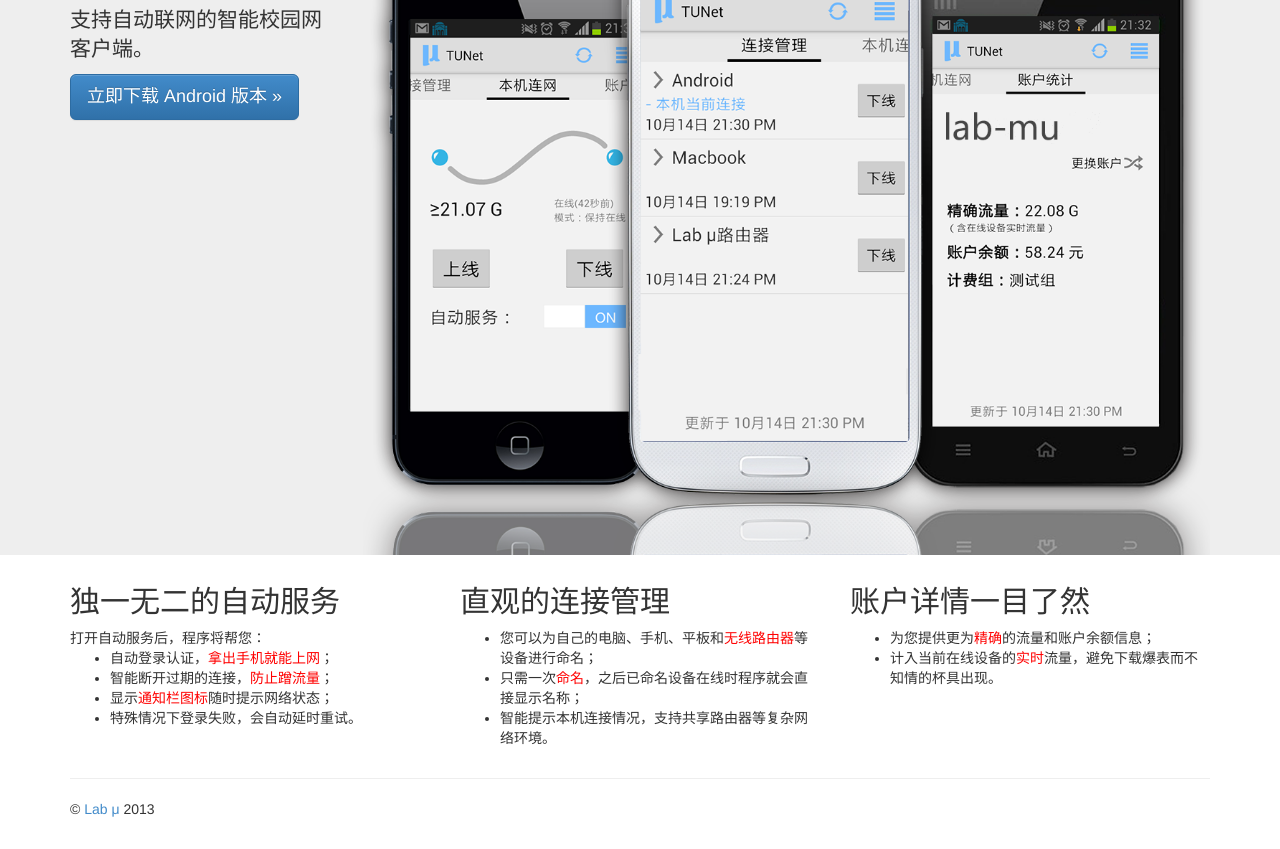
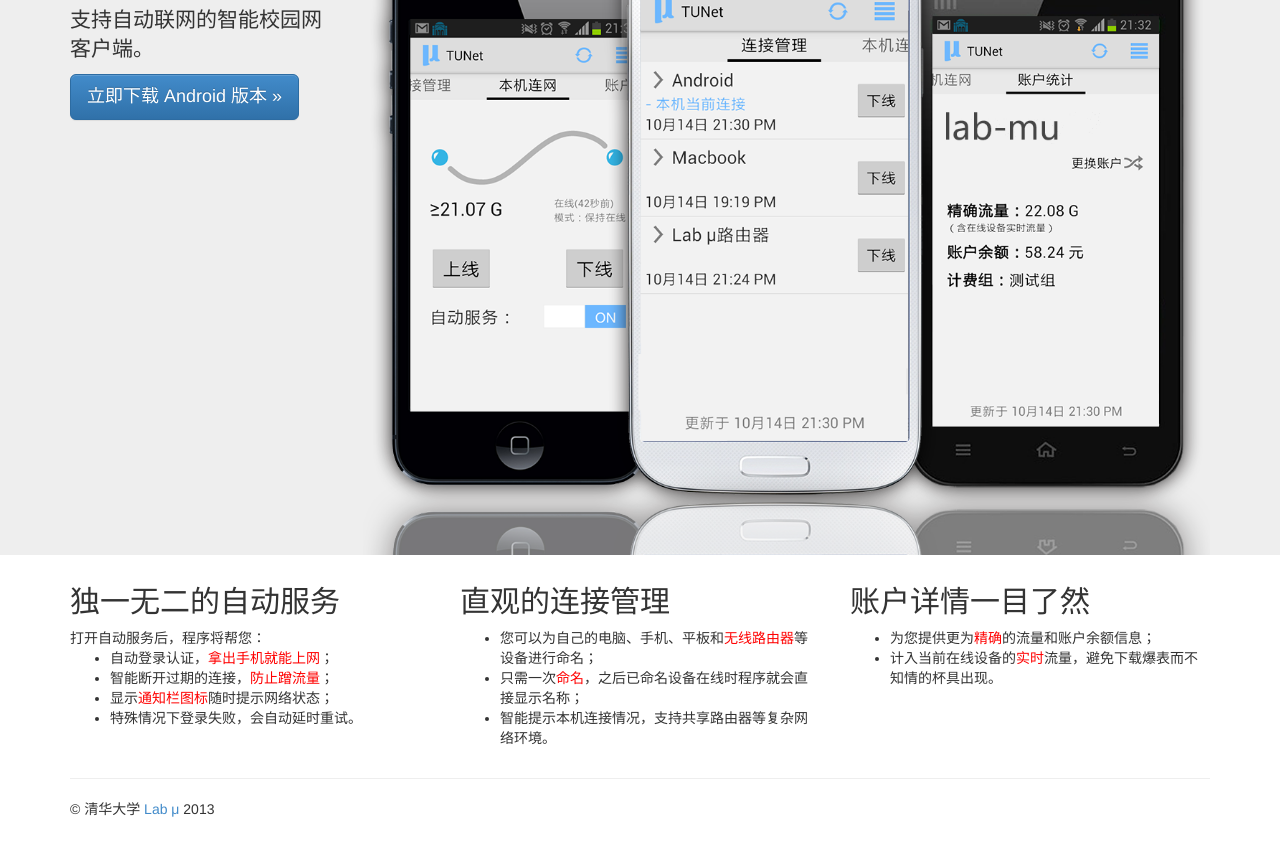
Before and after one commit to mulab/TUNet-Website, a plain HTML site: page index.html in a window 1280 px wide. Shown: the part 168-1017 px from the top of the page. Drawn offline with nearby package versions, Linux system fonts and the light colour scheme.

Commit message:
emphasize Tsinghua Univ.

```diff
--- a/index.html
+++ b/index.html
@@ -117,7 +117,7 @@
       <hr/>
 
       <footer>
-        <p>&copy; <a href="http://www.lab.mu">Lab μ</a> 2013</p>
+        <p>&copy; 清华大学 <a href="http://www.lab.mu">Lab μ</a> 2013</p>
       </footer>
     </div> <!-- /container -->
 
```
